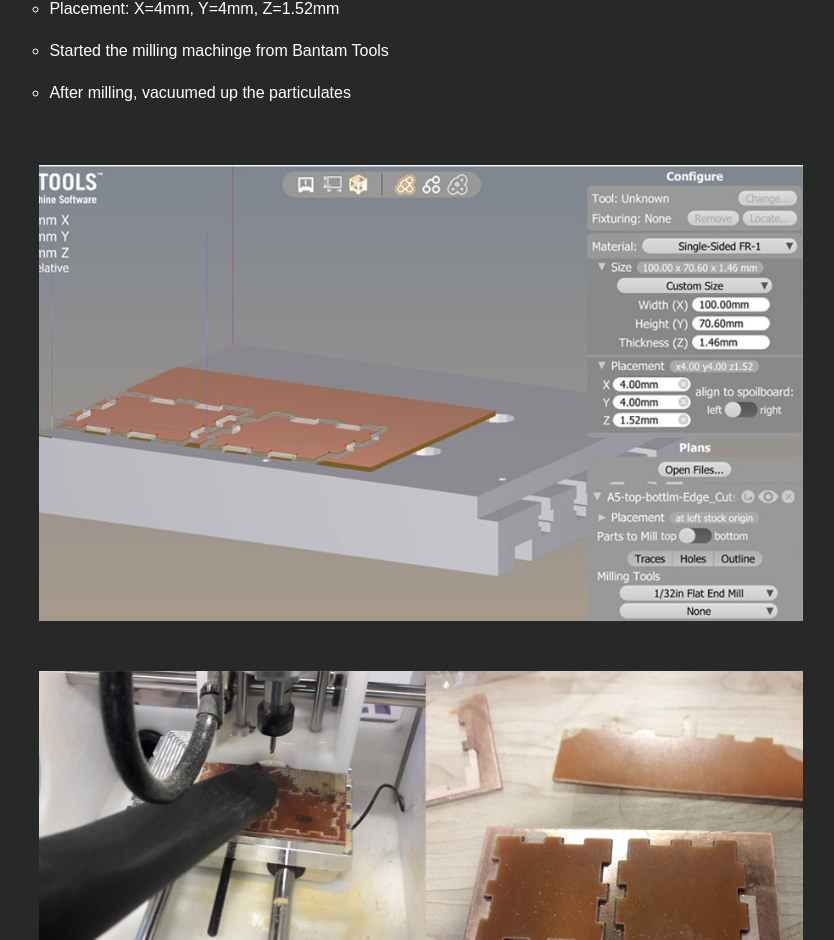
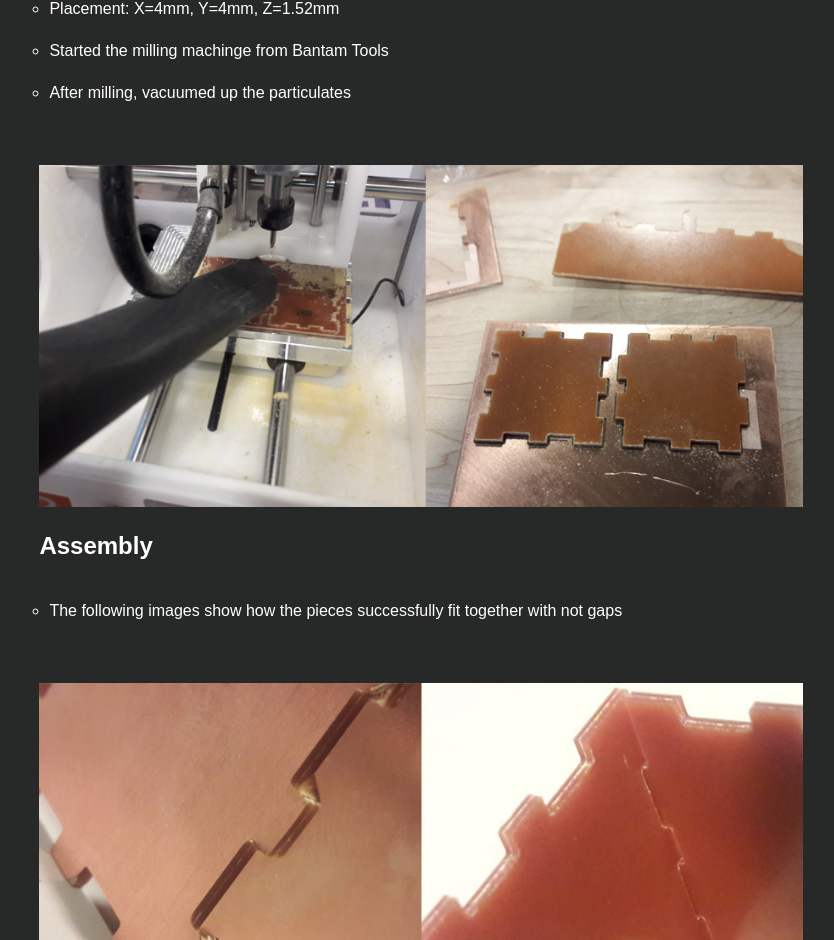
Before and after one commit to JamiOdell/jamiode..github.io, a plain HTML site: page assignment5.html in a window 1280 px wide. Shown: the part 3592-4532 px from the top of the page, without its empty margins (215-1049 px from the left). Drawn offline with Linux system fonts and the light colour scheme.

Commit message:
Add files via upload

```diff
--- a/assignment5.html
+++ b/assignment5.html
@@ -119,7 +119,6 @@
             <li>After milling, vacuumed up the particulates</li>
         </ul>
 
-          <img src="asgn-5-bantam-settings1.jpg" width=400 style="width: 100%" alt="bantam2">
 
         <img src="asgn-5-clean-up.jpg" width=400 style="width: 100%" alt="construction">
 
```
